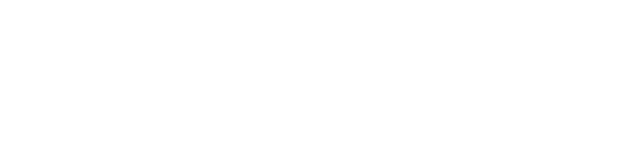
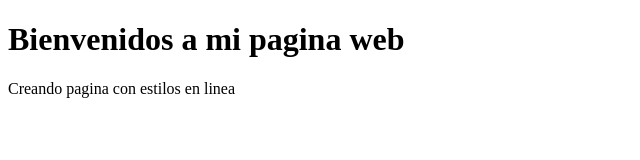
Before and after one commit to sney007/laboratorio8, a plain HTML site: page index.html in a window 1280 px wide. Shown: the whole page, without its empty margins (0-640 px from the left). Drawn offline with Linux system fonts and the light colour scheme.

Commit message:
creando parrafos y titulos

```diff
--- a/index.html
+++ b/index.html
@@ -6,6 +6,8 @@
     <title>Document</title>
 </head>
 <body>
+    <h1>Bienvenidos a mi pagina web</h1>
+    <p>Creando pagina con estilos en linea</p>
 
 </body>
 </html>
```
